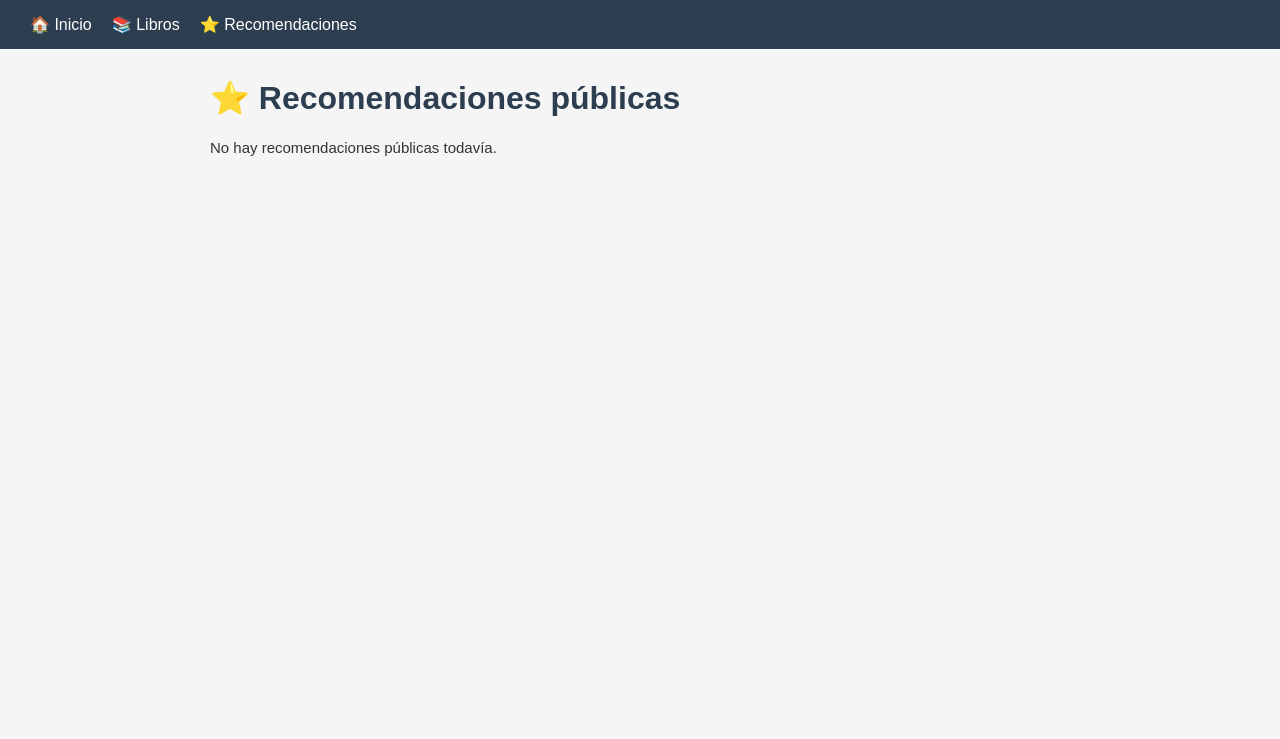
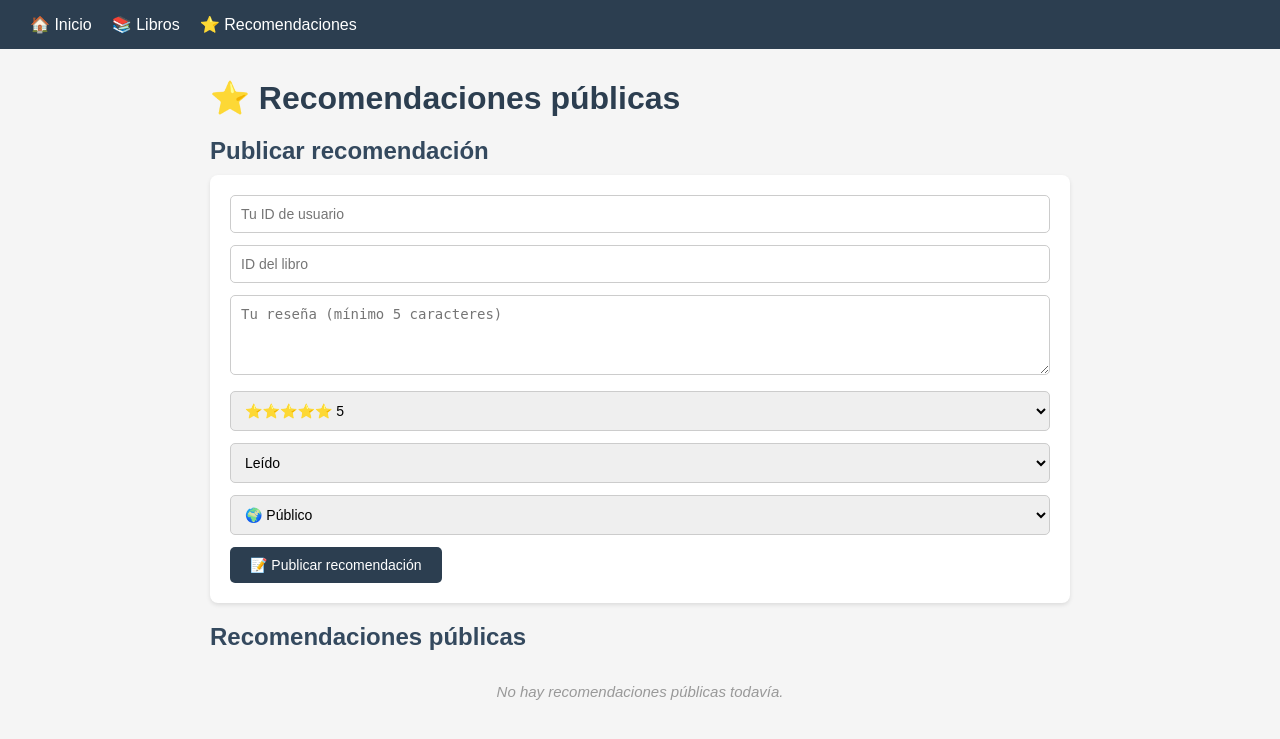
Before and after one commit to Jader0418/BOOKSHARE-HUB---PLATAFORMA-DE-LECTORES, a FastAPI app: page /recomendaciones in a window 1280 px wide. Shown: the top 739 px of the page. Run offline with FastAPI, Linux system fonts and the light colour scheme.

Commit message:
Finalizacion de Proyecto

```diff
--- a/database.py
+++ b/database.py
@@ -3,7 +3,7 @@ from fastapi import Depends
 from sqlmodel import Session, create_engine, SQLModel
 
 # ─── CONFIGURACIÓN BASE DE DATOS ─────────────────────────────────────────────
-sqlite_file_name = "bookshare.db"
+sqlite_file_name = "database.db"
 sqlite_url = f"sqlite:///{sqlite_file_name}"
 connect_args = {"check_same_thread": False}
 engine = create_engine(sqlite_url, echo=True, connect_args=connect_args)
--- a/main.py
+++ b/main.py
@@ -1,21 +1,16 @@
-from fastapi import FastAPI, Request
+from fastapi import FastAPI, Request, Form
 from fastapi.templating import Jinja2Templates
 from fastapi.staticfiles import StaticFiles
-from sqlmodel import SQLModel
-from database import engine, SessionDep, create_db_and_tables
-from models import (
-    User, Book, BookRecommendation,
-    ReadingListItem, Comment, Tag, BookTag, Friendship
-)
+from fastapi.responses import RedirectResponse
+from database import SessionDep, create_db_and_tables
+from models import Book, BookRecommendation
 import services
 
 app = FastAPI(title="BookShare Hub")
 
-# ─── PLANTILLAS Y ARCHIVOS ESTÁTICOS ─────────────────────────────────────────
 templates = Jinja2Templates(directory="templates")
 app.mount("/static", StaticFiles(directory="static"), name="static")
 
-# ─── STARTUP ─────────────────────────────────────────────────────────────────
 @app.on_event("startup")
 def on_startup():
     create_db_and_tables()
@@ -25,32 +20,104 @@ def on_startup():
 
 @app.get("/")
 def inicio(request: Request, session: SessionDep):
-    libros = services.obtener_libros(session)
     recomendaciones = services.obtener_recomendaciones_publicas(session)
-    return templates.TemplateResponse("index.html", {
-        "request": request,
-        "libros": libros,
-        "recomendaciones": recomendaciones
-    })
+    return templates.TemplateResponse(
+        request=request,
+        name="index.html",
+        context={"recomendaciones": recomendaciones}
+    )
 
 @app.get("/libros")
 def vista_libros(request: Request, session: SessionDep):
     libros = services.obtener_libros(session)
-    return templates.TemplateResponse("libros.html", {
-        "request": request,
-        "libros": libros
-    })
+    return templates.TemplateResponse(
+        request=request,
+        name="libros.html",
+        context={"libros": libros}
+    )
 
 @app.get("/recomendaciones")
 def vista_recomendaciones(request: Request, session: SessionDep):
     recomendaciones = services.obtener_recomendaciones_publicas(session)
-    return templates.TemplateResponse("recomendaciones.html", {
-        "request": request,
-        "recomendaciones": recomendaciones
-    })
+    return templates.TemplateResponse(
+        request=request,
+        name="recomendaciones.html",
+        context={"recomendaciones": recomendaciones}
+    )
 
 
-# ─── API USUARIOS ─────────────────────────────────────────────────────────────
+# ─── FORMULARIOS HTML ────────────────────────────────────────────────────────
+
+@app.post("/libros/crear")
+def crear_libro_form(
+    request: Request,
+    session: SessionDep,
+    title: str = Form(...),
+    author: str = Form(...),
+    isbn: str = Form(...),
+    published_year: int = Form(...),
+    cover_url: str = Form("")
+):
+    try:
+        libro = Book(
+            title=title,
+            author=author,
+            isbn=isbn,
+            published_year=published_year,
+            cover_url=cover_url if cover_url else None
+        )
+        services.crear_libro(libro, session)
+        return RedirectResponse(url="/libros", status_code=303)
+    except Exception as e:
+        libros = services.obtener_libros(session)
+        return templates.TemplateResponse(
+            request=request,
+            name="libros.html",
+            context={"libros": libros, "error": str(e)}
+        )
+
+@app.post("/libros/eliminar/{book_id}")
+def eliminar_libro_form(book_id: int, session: SessionDep):
+    services.eliminar_libro(book_id, session)
+    return RedirectResponse(url="/libros", status_code=303)
+
+@app.post("/recomendaciones/crear")
+def crear_recomendacion_form(
+    request: Request,
+    session: SessionDep,
+    user_id: int = Form(...),
+    book_id: int = Form(...),
+    short_review: str = Form(...),
+    rating: int = Form(...),
+    status: str = Form(...),
+    visibility: str = Form(...)
+):
+    try:
+        rec = BookRecommendation(
+            user_id=user_id,
+            book_id=book_id,
+            short_review=short_review,
+            rating=rating,
+            status=status,
+            visibility=visibility
+        )
+        services.crear_recomendacion(rec, session)
+        return RedirectResponse(url="/recomendaciones", status_code=303)
+    except Exception as e:
+        recomendaciones = services.obtener_recomendaciones_publicas(session)
+        return templates.TemplateResponse(
+            request=request,
+            name="recomendaciones.html",
+            context={"recomendaciones": recomendaciones, "error": str(e)}
+        )
+
+@app.post("/recomendaciones/eliminar/{rec_id}")
+def eliminar_recomendacion_form(rec_id: int, session: SessionDep):
+    services.eliminar_recomendacion(rec_id, session)
+    return RedirectResponse(url="/recomendaciones", status_code=303)
+
+
+# ─── API ─────────────────────────────────────────────────────────────────────
 
 @app.get("/api/usuarios/")
 def listar_usuarios(session: SessionDep):
@@ -61,19 +128,16 @@ def obtener_usuario(user_id: int, session: SessionDep):
     return services.obtener_usuario(user_id, session)
 
 @app.post("/api/usuarios/")
-def crear_usuario(usuario: User, session: SessionDep):
+def crear_usuario(usuario, session: SessionDep):
     return services.crear_usuario(usuario, session)
 
 @app.put("/api/usuarios/{user_id}/")
-def actualizar_usuario(user_id: int, datos: User, session: SessionDep):
+def actualizar_usuario(user_id: int, datos, session: SessionDep):
     return services.actualizar_usuario(user_id, datos, session)
 
 @app.delete("/api/usuarios/{user_id}/")
 def eliminar_usuario(user_id: int, session: SessionDep):
     return services.eliminar_usuario(user_id, session)
-
-
-# ─── API LIBROS ───────────────────────────────────────────────────────────────
 
 @app.get("/api/libros/")
 def listar_libros(session: SessionDep):
@@ -91,9 +155,6 @@ def crear_libro(libro: Book, session: SessionDep):
 def eliminar_libro(book_id: int, session: SessionDep):
     return services.eliminar_libro(book_id, session)
 
-
-# ─── API RECOMENDACIONES ──────────────────────────────────────────────────────
-
 @app.get("/api/recomendaciones/")
 def listar_recomendaciones(session: SessionDep):
     return services.obtener_recomendaciones_publicas(session)
@@ -110,62 +171,18 @@ def crear_recomendacion(rec: BookRecommendation, session: SessionDep):
 def eliminar_recomendacion(rec_id: int, session: SessionDep):
     return services.eliminar_recomendacion(rec_id, session)
 
-
-# ─── API LISTA DE LECTURA ─────────────────────────────────────────────────────
-
 @app.get("/api/lista/{user_id}/")
 def obtener_lista(user_id: int, session: SessionDep):
     return services.obtener_lista(user_id, session)
-
-@app.post("/api/lista/")
-def agregar_a_lista(item: ReadingListItem, session: SessionDep):
-    return services.agregar_a_lista(item, session)
-
-@app.delete("/api/lista/{item_id}/")
-def eliminar_de_lista(item_id: int, session: SessionDep):
-    return services.eliminar_de_lista(item_id, session)
-
-
-# ─── API COMENTARIOS ──────────────────────────────────────────────────────────
 
 @app.get("/api/comentarios/{rec_id}/")
 def obtener_comentarios(rec_id: int, session: SessionDep):
     return services.obtener_comentarios(rec_id, session)
 
-@app.post("/api/comentarios/")
-def crear_comentario(comentario: Comment, session: SessionDep):
-    return services.crear_comentario(comentario, session)
-
-@app.delete("/api/comentarios/{comment_id}/")
-def eliminar_comentario(comment_id: int, session: SessionDep):
-    return services.eliminar_comentario(comment_id, session)
-
-
-# ─── API ETIQUETAS ────────────────────────────────────────────────────────────
-
 @app.get("/api/tags/")
 def listar_tags(session: SessionDep):
     return services.obtener_tags(session)
 
-@app.post("/api/tags/")
-def crear_tag(tag: Tag, session: SessionDep):
-    return services.crear_tag(tag, session)
-
-@app.post("/api/libros/{book_id}/tags/{tag_id}/")
-def agregar_tag(book_id: int, tag_id: int, session: SessionDep):
-    return services.agregar_tag_a_libro(book_id, tag_id, session)
-
-
-# ─── API AMISTADES ────────────────────────────────────────────────────────────
-
 @app.get("/api/amistades/{user_id}/")
 def obtener_amistades(user_id: int, session: SessionDep):
     return services.obtener_amistades(user_id, session)
-
-@app.post("/api/amistades/")
-def enviar_solicitud(amistad: Friendship, session: SessionDep):
-    return services.enviar_solicitud(amistad, session)
-
-@app.put("/api/amistades/{friendship_id}/")
-def responder_solicitud(friendship_id: int, nuevo_status: str, session: SessionDep):
-    return services.responder_solicitud(friendship_id, nuevo_status, session)
--- a/static/css/style.css
+++ b/static/css/style.css
@@ -10,7 +10,6 @@ body {
     color: #333;
 }
 
-/* ─── NAVBAR ─────────────────────────────────────── */
 nav {
     background-color: #2c3e50;
     padding: 15px 30px;
@@ -28,30 +27,16 @@ nav a:hover {
     color: #3498db;
 }
 
-/* ─── CONTENIDO PRINCIPAL ────────────────────────── */
 main {
     max-width: 900px;
     margin: 30px auto;
     padding: 0 20px;
 }
 
-h1 {
-    margin-bottom: 20px;
-    color: #2c3e50;
-}
+h1 { margin-bottom: 20px; color: #2c3e50; }
+h2 { margin: 20px 0 10px; color: #34495e; }
+p  { margin-bottom: 10px; font-size: 15px; line-height: 1.5; }
 
-h2 {
-    margin: 20px 0 10px;
-    color: #34495e;
-}
-
-p {
-    margin-bottom: 10px;
-    font-size: 15px;
-    line-height: 1.5;
-}
-
-/* ─── TARJETAS ───────────────────────────────────── */
 .tarjeta {
     background: white;
     border-radius: 8px;
@@ -60,17 +45,9 @@ p {
     box-shadow: 0 2px 4px rgba(0,0,0,0.1);
 }
 
-.tarjeta h3 {
-    margin-bottom: 10px;
-    color: #2c3e50;
-}
+.tarjeta h3 { margin-bottom: 10px; color: #2c3e50; }
+.tarjeta p  { margin-bottom: 5px; font-size: 14px; }
 
-.tarjeta p {
-    margin-bottom: 5px;
-    font-size: 14px;
-}
-
-/* ─── FORMULARIOS ────────────────────────────────── */
 form {
     background: white;
     padding: 20px;
@@ -82,11 +59,13 @@ form {
 input, select, textarea {
     width: 100%;
     padding: 10px;
-    margin-bottom: 15px;
+    margin-bottom: 12px;
     border: 1px solid #ccc;
     border-radius: 5px;
     font-size: 14px;
 }
+
+textarea { height: 80px; resize: vertical; }
 
 button {
     background-color: #2c3e50;
@@ -98,14 +77,10 @@ button {
     font-size: 14px;
 }
 
-button:hover {
-    background-color: #3498db;
-}
+button:hover { background-color: #3498db; }
 
-/* ─── MENSAJES VACÍOS ────────────────────────────── */
-.vacio {
-    color: #999;
-    font-style: italic;
-    text-align: center;
-    padding: 20px;
-}
+.btn-eliminar { background-color: #e74c3c; padding: 6px 14px; font-size: 13px; margin-top: 10px; }
+.btn-eliminar:hover { background-color: #c0392b; }
+
+.vacio { color: #999; font-style: italic; text-align: center; padding: 20px; }
+.error { color: #e74c3c; background: #fdecea; padding: 10px; border-radius: 5px; margin-bottom: 15px; }
--- a/templates/recomendaciones.html
+++ b/templates/recomendaciones.html
@@ -2,6 +2,36 @@
 {% block contenido %}
 <h1>⭐ Recomendaciones públicas</h1>
 
+<h2>Publicar recomendación</h2>
+<form action="/recomendaciones/crear" method="post">
+    <input type="number" name="user_id" placeholder="Tu ID de usuario" required>
+    <input type="number" name="book_id" placeholder="ID del libro" required>
+    <textarea name="short_review" placeholder="Tu reseña (mínimo 5 caracteres)" required></textarea>
+    <select name="rating">
+        <option value="1">⭐ 1</option>
+        <option value="2">⭐⭐ 2</option>
+        <option value="3">⭐⭐⭐ 3</option>
+        <option value="4">⭐⭐⭐⭐ 4</option>
+        <option value="5" selected>⭐⭐⭐⭐⭐ 5</option>
+    </select>
+    <select name="status">
+        <option value="read">Leído</option>
+        <option value="reading">Leyendo</option>
+        <option value="want_to_read">Quiero leer</option>
+    </select>
+    <select name="visibility">
+        <option value="PUBLIC">🌍 Público</option>
+        <option value="FRIENDS">👫 Solo amigos</option>
+        <option value="PRIVATE">🔒 Privado</option>
+    </select>
+    <button type="submit">📝 Publicar recomendación</button>
+</form>
+
+{% if error %}
+    <p class="error">{{ error }}</p>
+{% endif %}
+
+<h2>Recomendaciones públicas</h2>
 {% if recomendaciones %}
     {% for rec in recomendaciones %}
     <div class="tarjeta">
@@ -10,9 +40,12 @@
         <p><strong>Reseña:</strong> {{ rec.short_review }}</p>
         <p><strong>Calificación:</strong> {{ rec.rating }}/5 ⭐</p>
         <p><strong>Estado:</strong> {{ rec.status }}</p>
+        <form action="/recomendaciones/eliminar/{{ rec.id }}" method="post">
+            <button type="submit" class="btn-eliminar">🗑️ Eliminar</button>
+        </form>
     </div>
     {% endfor %}
 {% else %}
-    <p>No hay recomendaciones públicas todavía.</p>
+    <p class="vacio">No hay recomendaciones públicas todavía.</p>
 {% endif %}
 {% endblock %}
```
Also changed, not shown: templates/libros.html (+19 -1 lines), database.db (added).
